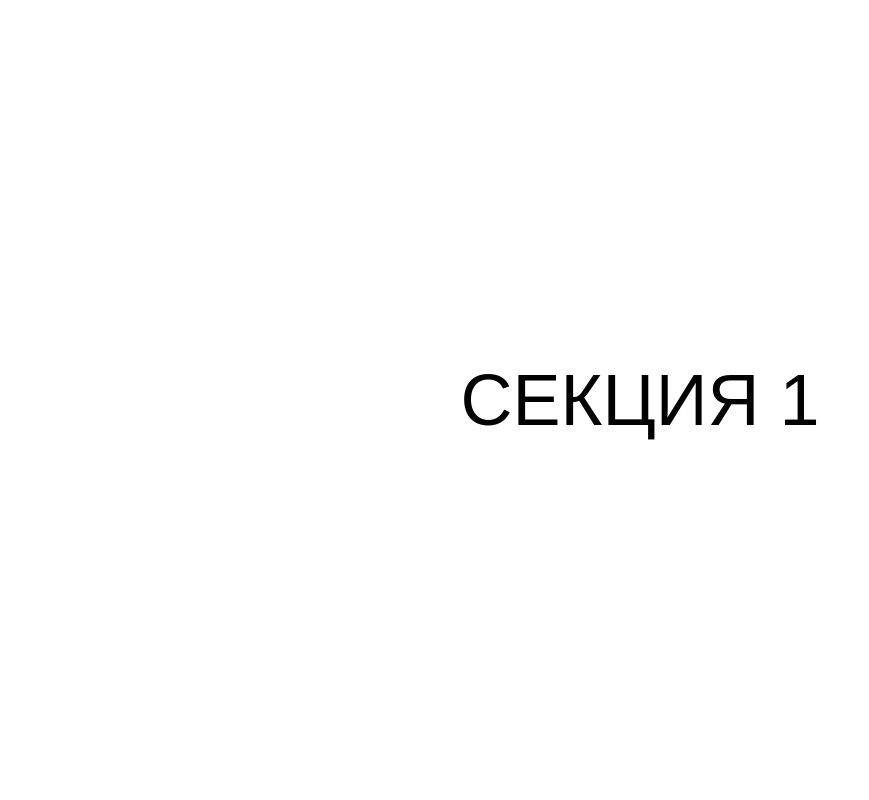
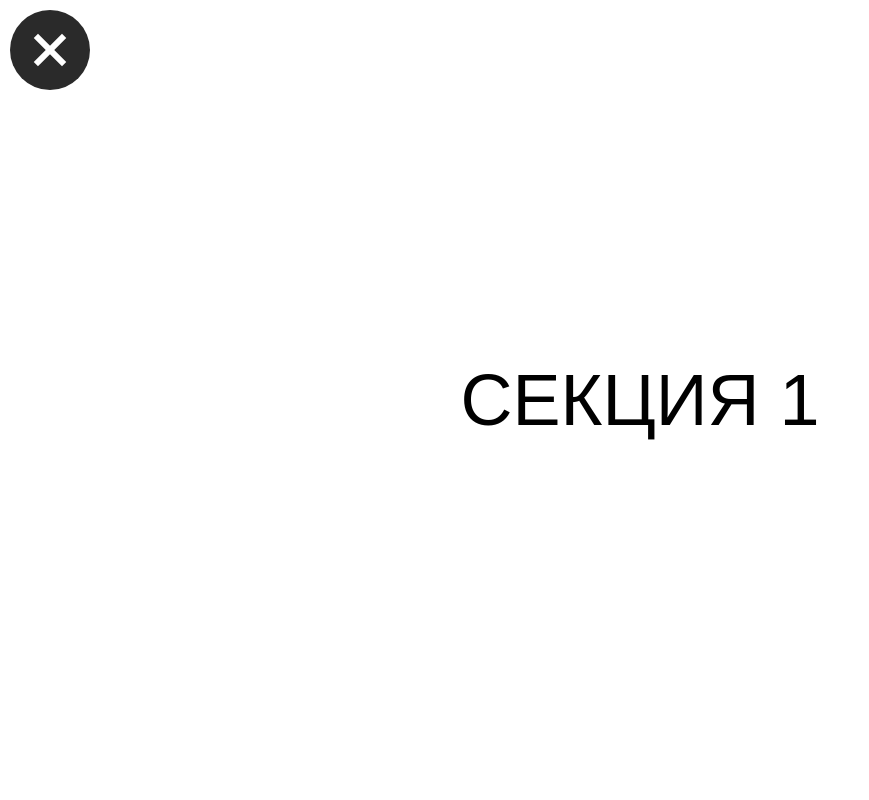
Before and after one commit to Khikrus/codeburger, a website: page index.html in a window 1280 px wide. Shown: the top 800 px of the page, without its empty margins (0-869 px from the left). Drawn offline with nearby package versions, Linux system fonts and the light colour scheme.

Commit message:
Добавил burger-menu__button

```diff
--- a/index.html
+++ b/index.html
@@ -6,6 +6,12 @@
         <link rel="stylesheet" href="css/style.css">
     </head>
     <body>
+
+        <div class="burger-menu burger-menu__active">
+            <a href="" class="burger-menu__button">
+                <span class="burger-menu__lines"></span>
+            </a>
+        </div>
 
         <section id="section-1">Секция 1</section>
         <section id="section-1">Секция 2</section>
--- a/scss/style.scss
+++ b/scss/style.scss
@@ -13,3 +13,57 @@ section {
     text-transform: uppercase;
     color: #000;
 }
+
+.burger-menu__button {
+    position: fixed;
+    top: 10px;
+    left: 10px;
+    z-index: 30;
+    width: 80px;
+    height: 80px;
+    border-radius: 50%;
+    background-color: #2a2a2a;
+}
+
+.burger-menu__button:hover .burger-menu__lines {
+    filter: brightness(0.7);
+}
+
+.burger-menu__lines,
+.burger-menu__lines::after,
+.burger-menu__lines::before {
+    position: absolute;
+    width: 40px;
+    height: 6px;
+    background-color: #fff;
+}
+
+.burger-menu__lines {
+    top: 50%;
+    left: 50%;
+    transform: translate(-50%, -50%);
+}
+
+.burger-menu__lines::before {
+    content: '';
+    top: -12px;
+}
+
+.burger-menu__lines::after {
+    content: '';
+    top: 12px;
+}
+
+.burger-menu__active .burger-menu__lines {
+    background-color: transparent;
+}
+
+.burger-menu__active .burger-menu__lines::before {
+    top: 0;
+    transform: rotate(45deg);
+}
+
+.burger-menu__active .burger-menu__lines::after {
+    top: 0;
+    transform: rotate(-45deg);
+}
```
Also changed, not shown: css/style.css.
